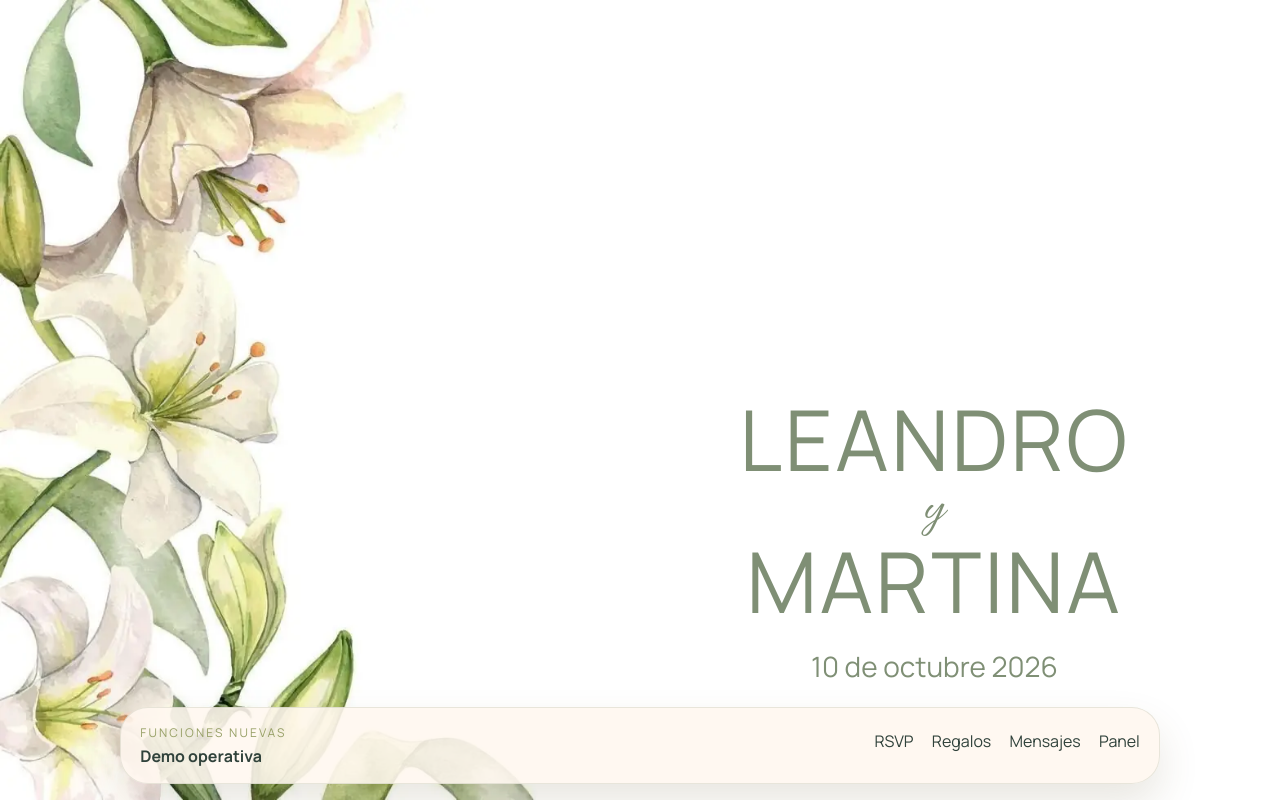
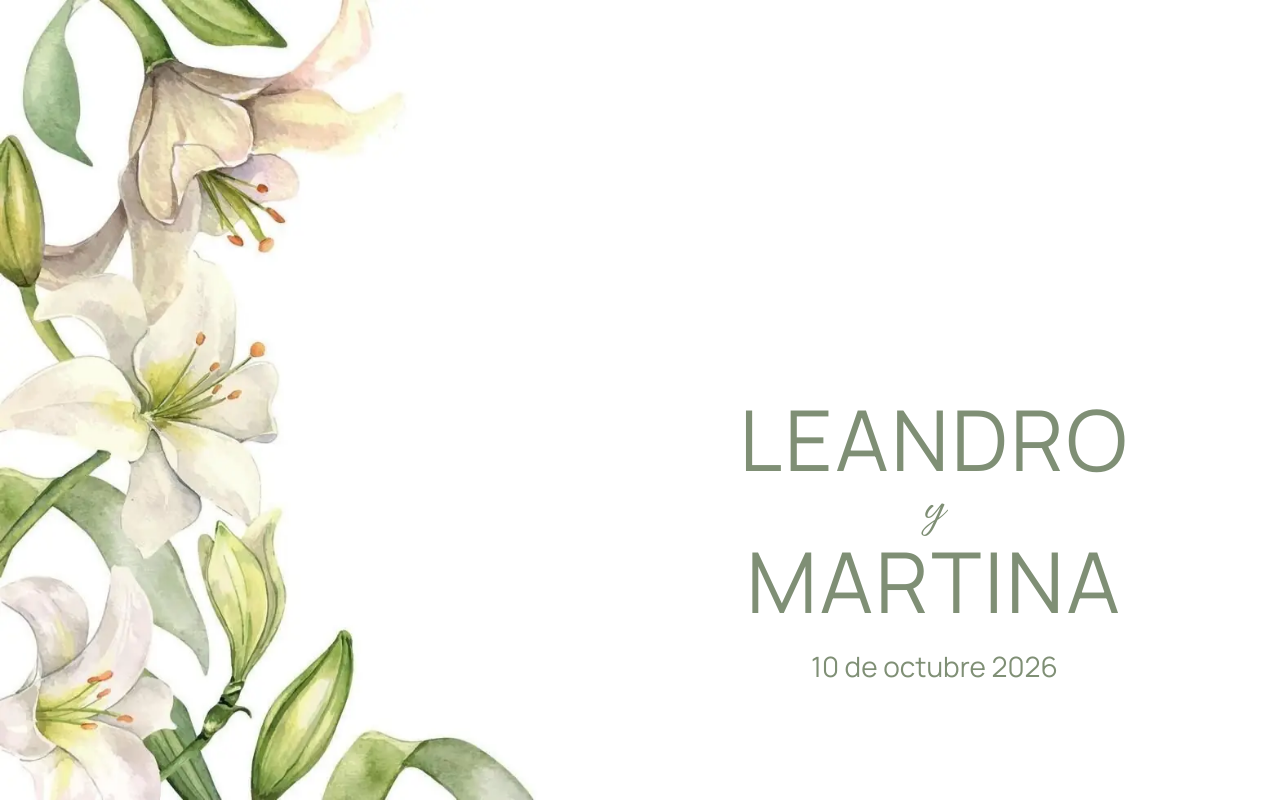
Before and after one commit to LucasMouhsen/leandroymartina, a React (Vite) app: page /#/ in a window 1280 px wide. Shown: the top 800 px of the page. Built offline with nearby package versions, Linux system fonts and the light colour scheme.

Commit message:
Add SecondaryFooterNav component and integrate into multiple pages

```diff
--- /dev/null
+++ b/src/components/SecondaryFooterNav.jsx
@@ -0,0 +1,18 @@
+import { NavLink } from 'react-router-dom'
+
+export default function SecondaryFooterNav({ links, label = 'Navegacion' }) {
+  return (
+    <footer className="invitation-footer-nav">
+      <div className="invitation-footer-nav__inner">
+        <span className="invitation-footer-nav__label">{label}</span>
+        <nav className="invitation-footer-nav__links" aria-label={label}>
+          {links.map(({ to, text }) => (
+            <NavLink key={`${to}-${text}`} to={to}>
+              {text}
+            </NavLink>
+          ))}
+        </nav>
+      </div>
+    </footer>
+  )
+}
--- a/src/pages/FeatureLayout.jsx
+++ b/src/pages/FeatureLayout.jsx
@@ -1,4 +1,5 @@
 import { NavLink, Outlet } from 'react-router-dom'
+import SecondaryFooterNav from '../components/SecondaryFooterNav.jsx'
 
 export default function FeatureLayout() {
   return (
@@ -17,6 +18,15 @@ export default function FeatureLayout() {
       </header>
 
       <Outlet />
+
+      <SecondaryFooterNav
+        links={[
+          { to: '/', text: 'Invitacion' },
+          { to: '/regalos', text: 'Regalos' },
+          { to: '/mensajes', text: 'Mensajes' },
+          { to: '/admin/login', text: 'Panel' },
+        ]}
+      />
     </div>
   )
 }
--- a/src/pages/InvitationPage.jsx
+++ b/src/pages/InvitationPage.jsx
@@ -1,5 +1,5 @@
 import { useEffect, useRef, useState } from 'react'
-import { Link } from 'react-router-dom'
+import SecondaryFooterNav from '../components/SecondaryFooterNav.jsx'
 import { useWedding } from '../context/useWedding.jsx'
 
 const AUTOPLAY_BLOCKED_LABEL = 'Toca en cualquier parte para escuchar la musica'
@@ -378,20 +378,15 @@ export default function InvitationPage() {
             />
           </div>
         </section>
+
+        <SecondaryFooterNav
+          links={[
+            { to: '/regalos', text: 'Regalos' },
+            { to: '/mensajes', text: 'Mensajes' },
+            { to: '/admin/login', text: 'Panel' },
+          ]}
+        />
       </main>
-
-      <aside className="portal-dock">
-        <div className="portal-dock__label">
-          <span>Funciones nuevas</span>
-          <strong>Demo operativa</strong>
-        </div>
-        <div className="portal-dock__actions">
-          <Link to="/confirmar/familia-garcia-2026">RSVP</Link>
-          <Link to="/regalos">Regalos</Link>
-          <Link to="/mensajes">Mensajes</Link>
-          <Link to="/admin/login">Panel</Link>
-        </div>
-      </aside>
     </div>
   )
 }
--- a/src/pages/admin/AdminLayout.jsx
+++ b/src/pages/admin/AdminLayout.jsx
@@ -1,4 +1,5 @@
 import { NavLink, Outlet } from 'react-router-dom'
+import SecondaryFooterNav from '../../components/SecondaryFooterNav.jsx'
 import { useWedding } from '../../context/useWedding.jsx'
 
 const links = [
@@ -37,6 +38,15 @@ export default function AdminLayout() {
 
       <main className="admin-content">
         <Outlet />
+        <SecondaryFooterNav
+          label="Navegacion general"
+          links={[
+            { to: '/', text: 'Invitacion' },
+            { to: '/regalos', text: 'Regalos' },
+            { to: '/mensajes', text: 'Mensajes' },
+            { to: '/admin/reportes', text: 'Panel' },
+          ]}
+        />
       </main>
     </div>
   )
--- a/src/pages/admin/AdminLoginPage.jsx
+++ b/src/pages/admin/AdminLoginPage.jsx
@@ -1,6 +1,7 @@
 import { useState } from 'react'
 import { useForm } from 'react-hook-form'
-import { useNavigate } from 'react-router-dom'
+import { NavLink, useNavigate } from 'react-router-dom'
+import SecondaryFooterNav from '../../components/SecondaryFooterNav.jsx'
 import { useWedding } from '../../context/useWedding.jsx'
 
 export default function AdminLoginPage() {
@@ -26,13 +27,27 @@ export default function AdminLoginPage() {
   })
 
   return (
-    <main className="admin-login-shell">
+    <div className="feature-shell">
+      <header className="feature-header">
+        <div className="feature-header__intro">
+          <p className="feature-kicker">Leandro y Martina</p>
+        </div>
+
+        <nav className="feature-nav" aria-label="Navegacion principal">
+          <NavLink to="/">Invitacion</NavLink>
+          <NavLink to="/regalos">Regalos</NavLink>
+          <NavLink to="/mensajes">Mensajes</NavLink>
+          <NavLink to="/admin/login">Panel</NavLink>
+        </nav>
+      </header>
+
+      <main className="admin-login-shell admin-login-shell--embedded">
         <section className="admin-login-card">
           <div>
             <p className="feature-kicker">Panel privado</p>
-          <h1>Gestión de invitados y contenidos</h1>
+            <h1>Gestion de invitados y contenidos</h1>
             <p className="feature-lead">
-            En esta demo el acceso está preconfigurado para que puedas probar el panel completo.
+              En esta demo el acceso esta preconfigurado para que puedas probar el panel completo.
             </p>
           </div>
 
@@ -42,7 +57,7 @@ export default function AdminLoginPage() {
               <input type="email" {...form.register('email')} />
             </label>
             <label>
-            Contraseña
+              Contrasena
               <input type="password" {...form.register('password')} />
             </label>
 
@@ -60,5 +75,15 @@ export default function AdminLoginPage() {
           </div>
         </section>
       </main>
+
+      <SecondaryFooterNav
+        links={[
+          { to: '/', text: 'Invitacion' },
+          { to: '/regalos', text: 'Regalos' },
+          { to: '/mensajes', text: 'Mensajes' },
+          { to: '/admin/login', text: 'Panel' },
+        ]}
+      />
+    </div>
   )
 }
--- a/src/site.css
+++ b/src/site.css
@@ -93,14 +93,12 @@ body {
 }
 
 .feature-nav,
-.portal-dock__actions,
 .admin-sidebar__nav {
   display: flex;
   gap: 1.15rem;
 }
 
 .feature-nav a,
-.portal-dock__actions a,
 .admin-sidebar__nav a {
   padding: 0.25rem 0 0.75rem;
   border: 0;
@@ -906,6 +904,12 @@ body {
   padding: 1.5rem;
 }
 
+.admin-login-shell--embedded {
+  min-height: auto;
+  padding: 0.4rem 0 1.2rem;
+  place-items: start center;
+}
+
 .admin-login-card {
   display: grid;
   gap: 1.2rem;
@@ -1086,23 +1090,6 @@ code {
 
 .form-feedback.is-success {
   color: var(--olive-deep);
-}
-
-.portal-dock {
-  position: sticky;
-  bottom: 1rem;
-  z-index: 3;
-  display: flex;
-  align-items: center;
-  justify-content: space-between;
-  gap: 1rem;
-  width: min(100% - 2rem, 1040px);
-  margin: 1rem auto 0;
-  padding: 1rem 1.2rem;
-  border-radius: 28px;
-  background: rgba(255, 248, 239, 0.88);
-  border: 1px solid rgba(127, 143, 117, 0.18);
-  box-shadow: 0 20px 40px rgba(99, 82, 45, 0.14);
 }
 
 .ceremony-section,
@@ -1114,16 +1101,49 @@ code {
   contain-intrinsic-size: 900px;
 }
 
-.portal-dock__label {
-  display: grid;
-  gap: 0.25rem;
-}
-
-.portal-dock__label span {
+.invitation-footer-nav {
+  padding: 1.4rem 1.5rem 2rem;
+  border-top: 1px solid rgba(127, 143, 117, 0.14);
+  background: #fbf8f2;
+}
+
+.invitation-footer-nav__inner {
+  display: grid;
+  gap: 0.55rem;
+  justify-items: center;
+}
+
+.invitation-footer-nav__label {
   color: var(--olive-soft);
-  font-size: 0.75rem;
+  font-size: 0.72rem;
   text-transform: uppercase;
   letter-spacing: 0.18em;
+}
+
+.invitation-footer-nav__links {
+  display: flex;
+  flex-wrap: wrap;
+  justify-content: center;
+  gap: 0.9rem 1.15rem;
+}
+
+.invitation-footer-nav__links a {
+  color: var(--muted);
+  font-size: 0.92rem;
+  text-decoration: none;
+  border-bottom: 1px solid transparent;
+  padding-bottom: 0.1rem;
+  transition: color 160ms ease, border-color 160ms ease;
+}
+
+.invitation-footer-nav__links a:hover {
+  color: var(--olive-deep);
+  border-bottom-color: var(--olive-deep);
+}
+
+.invitation-footer-nav__links a.active {
+  color: var(--olive-deep);
+  border-bottom-color: var(--olive-deep);
 }
 
 .gift-modal {
@@ -1254,7 +1274,6 @@ code {
 
 @media (max-width: 720px) {
   .feature-header,
-  .portal-dock,
   .gift-card__header,
   .admin-panel__header,
   .stack-row {
@@ -1272,6 +1291,10 @@ code {
   .admin-sidebar,
   .admin-login-shell {
     padding: 0.5rem;
+  }
+
+  .admin-login-shell--embedded {
+    padding: 0.25rem 0 1rem;
   }
 
   .feature-page,
@@ -1507,6 +1530,18 @@ code {
     width: 100%;
     justify-content: center;
   }
+
+  .invitation-footer-nav {
+    padding: 1.15rem 1rem 1.6rem;
+  }
+
+  .invitation-footer-nav__links {
+    gap: 0.7rem 1rem;
+  }
+
+  .invitation-footer-nav__links a {
+    font-size: 0.88rem;
+  }
 }
 
 @media (max-width: 390px) {
```
Lines whose indentation alone changed are shown as unchanged.
